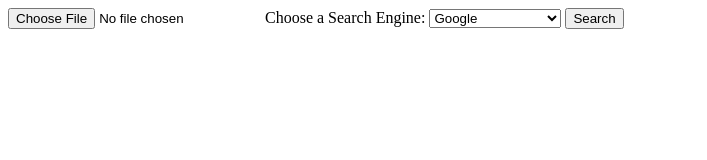
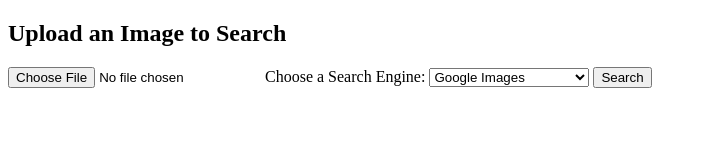
Before and after one commit to hippiebowchang/NSFW-Image-Search, a plain HTML site: page templates/index.html in a window 1280 px wide. Shown: the whole page, without its empty margins (0-707 px from the left). Drawn offline with Linux system fonts and the light colour scheme.

Commit message:
Update index.html

```diff
--- a/templates/index.html
+++ b/templates/index.html
@@ -1,14 +1,29 @@
+<!DOCTYPE html>
+<html lang="en">
+<head>
+    <meta charset="UTF-8">
+    <meta name="viewport" content="width=device-width, initial-scale=1.0">
+    <title>NSFW Reverse Image Search</title>
+</head>
+<body>
+    <h2>Upload an Image to Search</h2>
+
     <form action="/search" method="post" enctype="multipart/form-data">
         <input type="file" name="image" required>
 
         <label for="engine">Choose a Search Engine:</label>
         <select name="engine" required>
-        <option value="google">Google</option>
-        <option value="bing">Bing</option>
-        <option value="yandex">Yandex</option>
+            <option value="google">Google Images</option>
+            <option value="bing">Bing Images</option>
+            <option value="yandex">Yandex Images</option>
             <option value="saucenao">SauceNAO</option>
-        <option value="otherNSFW">Other NSFW Sites</option>
+            <option value="tineye">TinEye</option>
+            <option value="dropexo">DropMMS/DropEXO</option>
+            <option value="mmsdose">MMSDose</option>
+            <option value="nsfwsearch">NSFW Search Engines</option>
         </select>
 
         <button type="submit">Search</button>
     </form>
+</body>
+</html>
```
Lines whose indentation alone changed are shown as unchanged.
